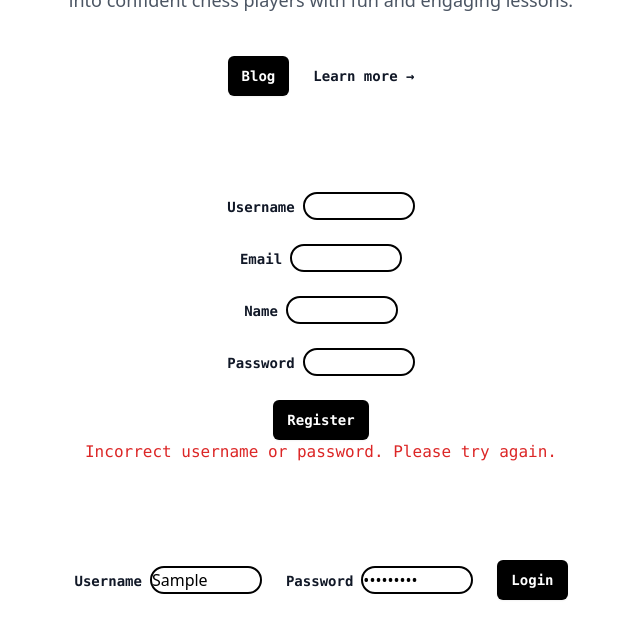
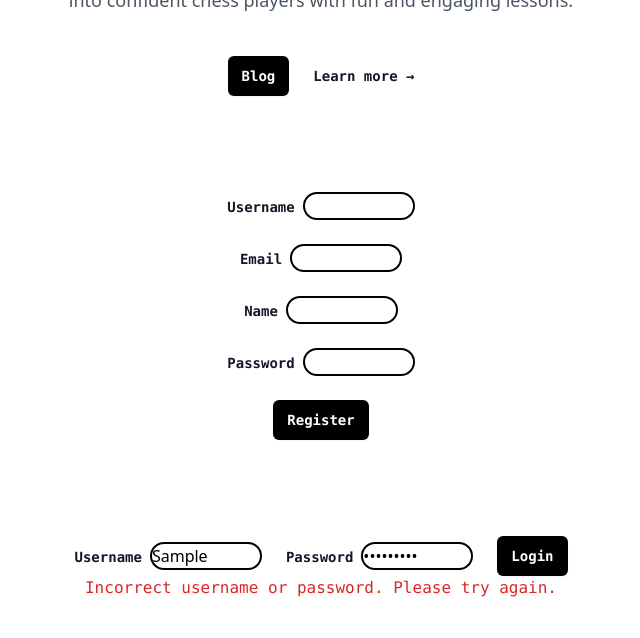
Before and after one commit to MilosRist/victoria-chess-coaching-app, a React (Vite) app: page / in a window 1280 px wide. Both pictures are taken after typing "Sample", "Sample123" into the empty fields and a click on the button "Login". Shown: the part 472-1110 px from the top of the page, without its empty margins (319-959 px from the left). Built offline with nearby package versions, Linux system fonts and the light colour scheme; no server answers.

Commit message:
Update Login.jsx

```diff
--- a/src/components/Login.jsx
+++ b/src/components/Login.jsx
@@ -37,12 +37,6 @@ const Login = () => {
 
   return (
     <div>
-      {errorMessage && (
-        <div className="text-red-600 text-center font-mono">{errorMessage}</div>
-      )}
-      {successMessage && (
-        <div className="text-green-600 text-center font-mono">{successMessage}</div>
-      )}
       <form
         onSubmit={handleLogin}
         className="mt-24 flex items-center justify-center gap-x-6"
@@ -78,6 +72,12 @@ const Login = () => {
           Login
         </button>
       </form>
+      {errorMessage && (
+        <div className="text-red-600 text-center font-mono">{errorMessage}</div>
+      )}
+      {successMessage && (
+        <div className="text-green-600 text-center font-mono">{successMessage}</div>
+      )}
     </div>
   );
 };
```
